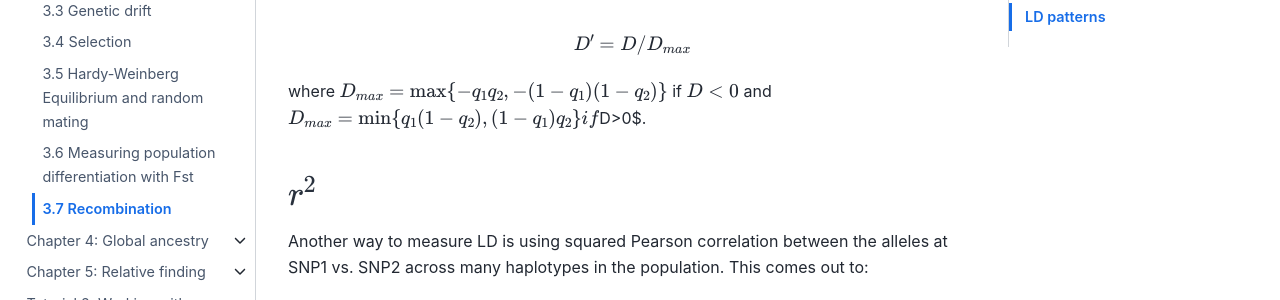
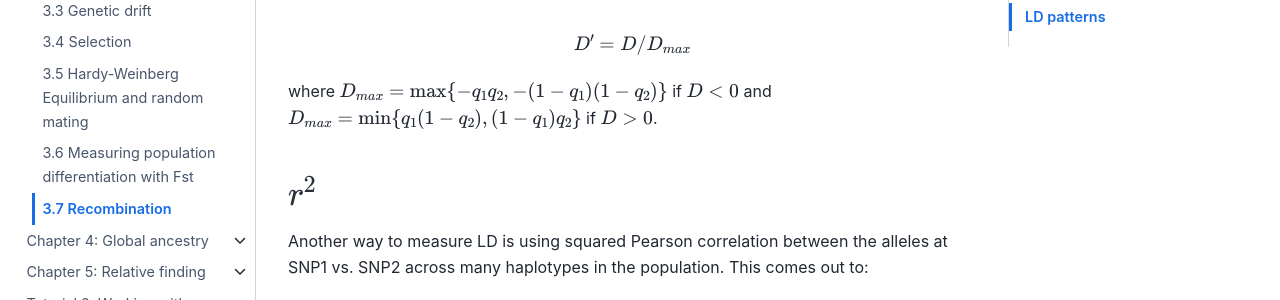
Before and after one commit to gymrek-lab/personal-genomics-textbook, a Jupyter Book: the page built from ancestry/popgen/recombination.md, in a window 1280 px wide and 900 px high, scrolled down 4458 px. Shown: the part 152-452 px from the top of the window. Built offline with Jupyter Book 1.0.4 settings and Sphinx 7.4.7 and the Sphinx Book theme 1.1.4, drawn with Linux system fonts in a browser that asks for light colours; pages that are not in the unit, such as notebooks, are missing from menus.

```diff
--- a/ancestry/popgen/recombination.md
+++ b/ancestry/popgen/recombination.md
@@ -64,7 +64,7 @@ This measures how far the observed haplotype frequencies deviate from the expect
 
 $$ D' = D/D_{max}$$
 
-where $D_{max} = \max\{-q_1q_2, -(1-q_1)(1-q_2)\}$ if $D<0$ and $D_{max} = \min\{q_1(1-q_2), (1-q_1)q_2\} if $D>0$.
+where $D_{max} = \max\{-q_1q_2, -(1-q_1)(1-q_2)\}$ if $D<0$ and $D_{max} = \min\{q_1(1-q_2), (1-q_1)q_2\}$ if $D>0$.
 
 ### $r^2$
 
```
